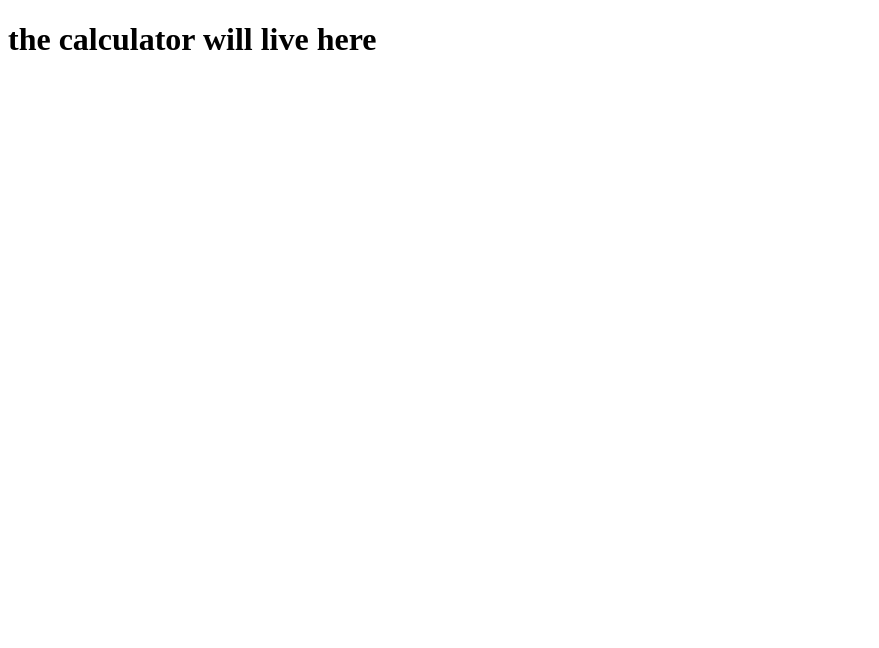
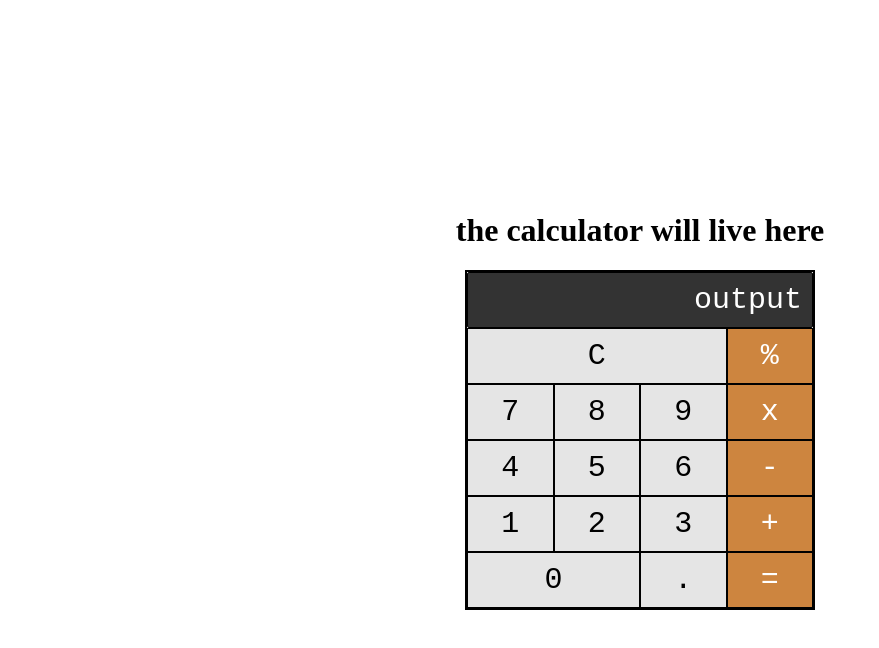
Before and after one commit to rhondalewis/calculator, a plain HTML site: page index.html in a window 1280 px wide. Shown: the whole page, without its empty margins (0-879 px from the left). Drawn offline with Linux system fonts and the light colour scheme.

Commit message:
basic css layout

```diff
--- a/calculator.css
+++ b/calculator.css
@@ -0,0 +1,64 @@
+* {
+    box-sizing: border-box;
+}
+body {
+    margin: 0;
+}
+
+.container {
+    min-width: 500px;
+    min-height: 100vh;
+    padding: 10px;
+
+    /* border: 10px solid peru; */
+
+    display: flex;
+    justify-content: center;
+    align-items: center;
+    flex-wrap: wrap;
+    flex-direction: column;
+}
+.calc-container {
+
+    /* flex: 1 1 auto; */
+
+    border: 2px solid black;
+    height: 100%;
+    font-size: 30px;
+    font-family: monospace;
+    width: 350px;
+
+    display: flex;
+    justify-content: center;
+    /* align-items: center; */
+    flex-wrap: wrap;
+}
+
+.calc-item {
+    width: 25%;
+    padding: 10px;
+    text-align: center;
+    border: 1px solid black;
+    background-color: rgba(0,0,0,.1);
+}
+.calc-item.screen {
+    width: 100%;
+    text-align: right;
+    background-color: rgba(0,0,0,.8);
+    border-radius: 2px;
+    color: white;
+
+}
+.calc-item.three {
+    width: 75%;
+}
+.calc-item.two {
+    width: 50%;
+}
+.calc-item.operator {
+    background-color: peru;
+    color: white;
+}
+.calc-item.operator:hover {
+    cursor: pointer;
+}
--- a/index.html
+++ b/index.html
@@ -4,8 +4,41 @@
     <meta charset="UTF-8">
     <meta name="viewport" content="width=device-width, initial-scale=1.0">
     <title>Calculator</title>
+    <link href="./calculator.css" rel="stylesheet">
 </head>
 <body>
-    <h1>the calculator will live here</h1>
+
+    <div class="container">
+        <h1 class="title">the calculator will live here</h1>
+
+        <div class="calc-container">
+            <div class="calc-item screen">output</div>
+
+                <div class="calc-item three">C</div>
+                <div class="calc-item operator">%</div>
+
+                <div class="calc-item">7</div>
+                <div class="calc-item">8</div>
+                <div class="calc-item">9</div>
+                <div class="calc-item operator">x</div>
+
+                <div class="calc-item">4</div>
+                <div class="calc-item">5</div>
+                <div class="calc-item">6</div>
+                <div class="calc-item operator">-</div>
+
+                <div class="calc-item">1</div>
+                <div class="calc-item">2</div>
+                <div class="calc-item">3</div>
+                <div class="calc-item operator">+</div>
+
+                <div class="calc-item two">0</div>
+                <div class="calc-item">.</div>
+                <div class="calc-item operator">=</div>
+        </div>
+
+    </div>
+
+
 </body>
 </html>
```
